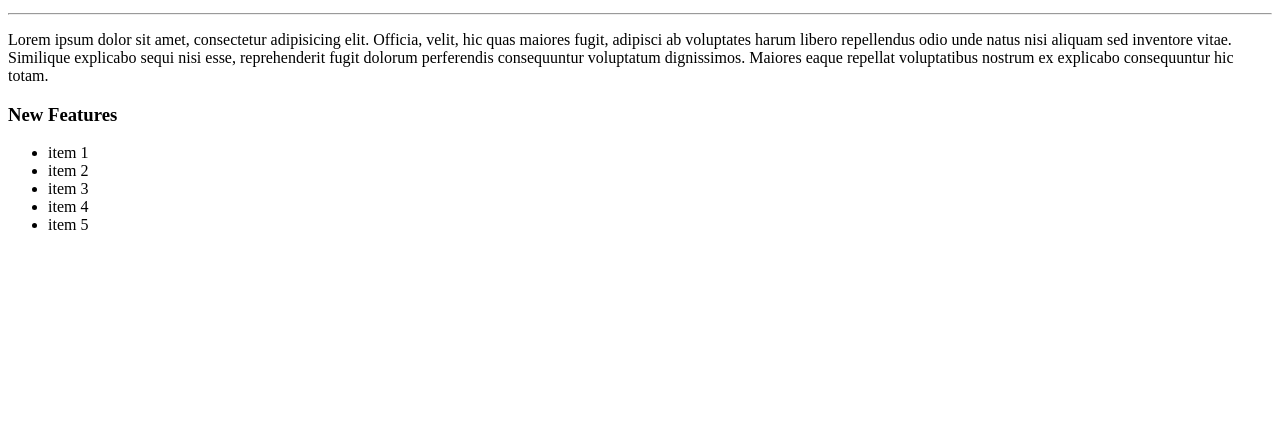
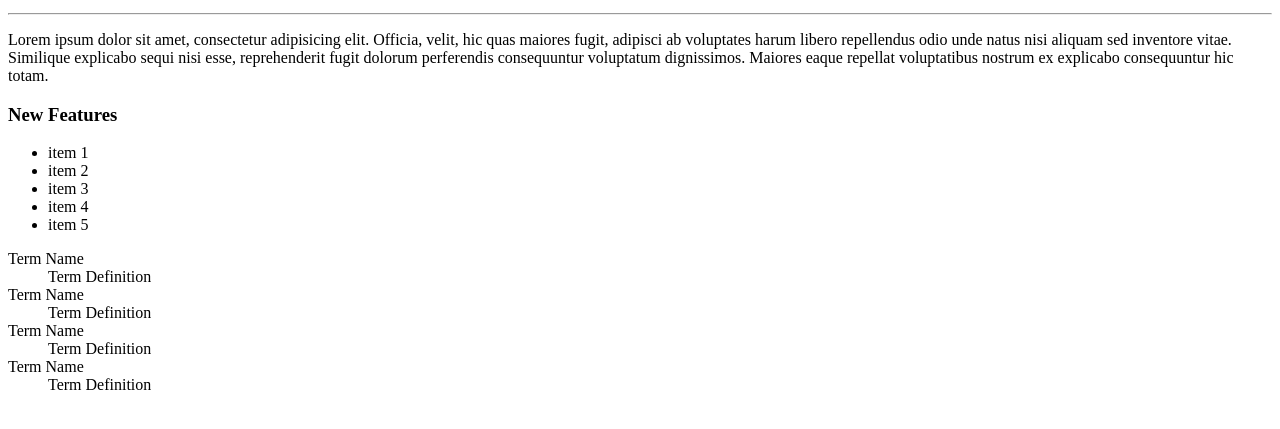
Before and after one commit to robert-laws/git-practice, a plain HTML site: page index.html in a window 1280 px wide. Shown: the part 119-548 px from the top of the page. Drawn offline with Linux system fonts and the light colour scheme.

Commit message:
additional html

```diff
--- a/index.html
+++ b/index.html
@@ -19,5 +19,16 @@
     <li>item 4</li>
     <li>item 5</li>
   </ul>
+
+  <dl>
+    <dt>Term Name</dt>
+    <dd>Term Definition</dd>
+    <dt>Term Name</dt>
+    <dd>Term Definition</dd>
+    <dt>Term Name</dt>
+    <dd>Term Definition</dd>
+    <dt>Term Name</dt>
+    <dd>Term Definition</dd>
+  </dl>
 </body>
 </html>
```
Also changed, not shown: 1 other file.
